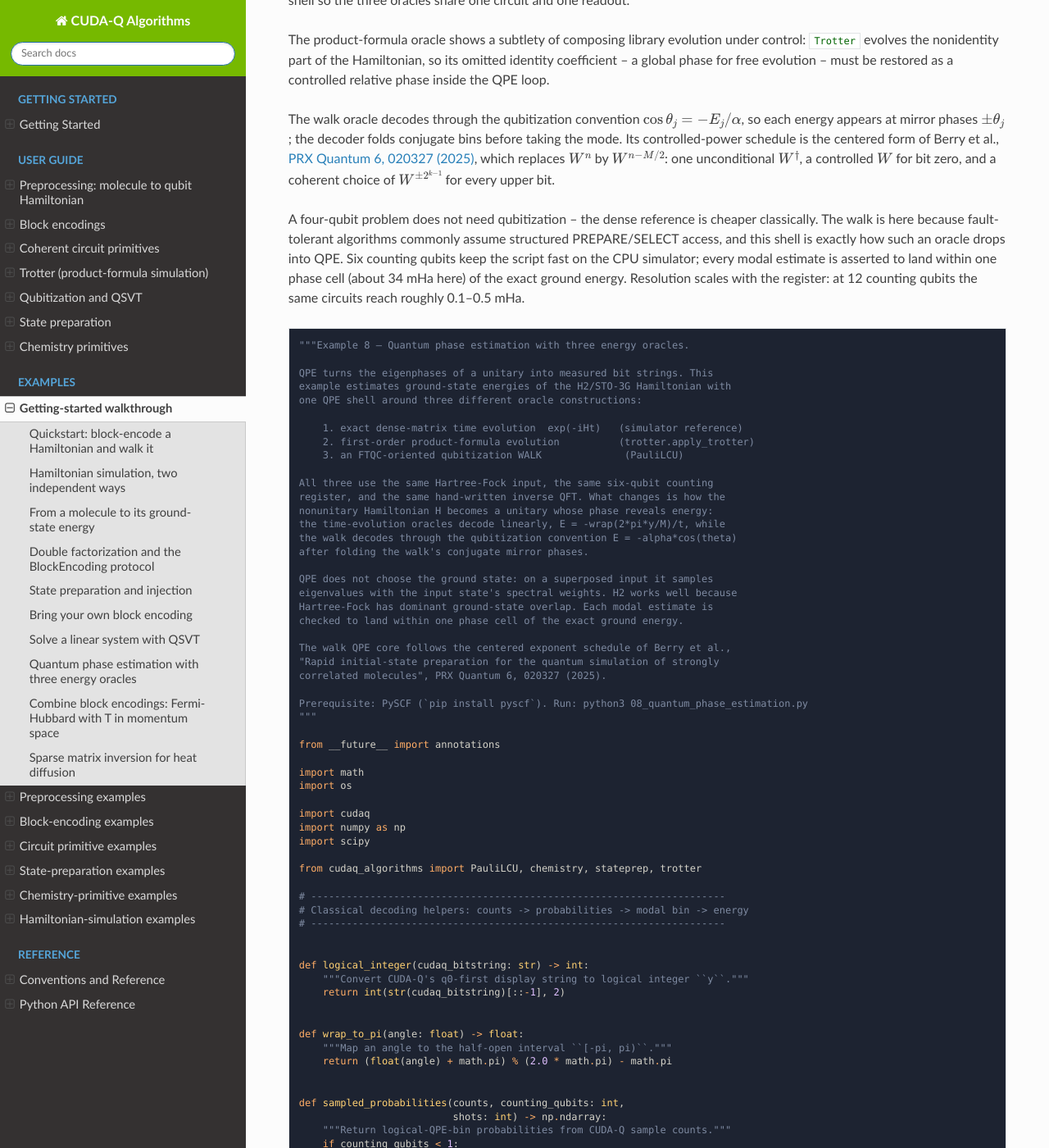
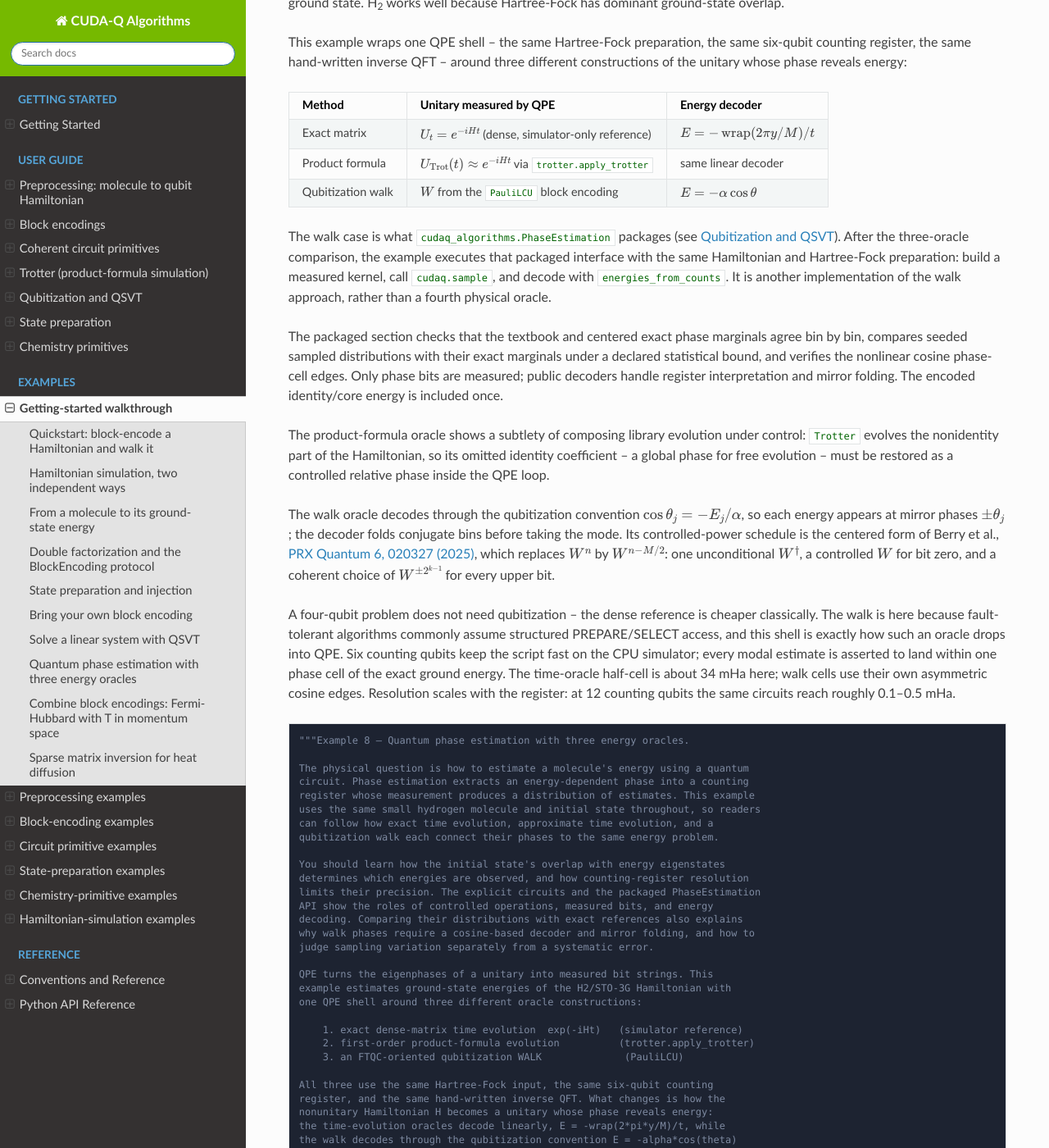
Before and after one commit to NVIDIA/cudaq-algorithms, a Sphinx documentation site: the page built from docs/sphinx/examples_rst/getting_started.rst, in a window 1280 px wide and 1400 px high, scrolled down 21740 px. Shown: the whole window at 82% size. Built offline with Sphinx 7.4.7 and the Read the Docs theme 3.1.0, drawn with Linux system fonts in a browser that asks for light colours; some of the changed text lies outside the part shown.

Commit message:
docs: demonstrate the packaged phase estimation API (#97)
Extends the existing H2 QPE tutorial with `PhaseEstimation` using the
same Hamiltonian and Hartree–Fock input. The original exact-evolution,
Trotter, and centered-walk calculations remain intact. The new section
executes measured circuit generation, sampling, and public count
decoding, checks textbook versus centered exact folded marginals, and
compares seeded unfolded sample distributions to an a priori statistical
bound. Energy acceptance uses nonlinear cosine phase cells, with core
energy included once.

Validation on CUDA-Q 0.16.0.post1, Python 3.12.3, qpp-cpu:

- Standalone example passed: 14 total qubits, six counting bits, 20,000
shots, 63 textbook controlled-walk steps. Seeded phase TV was 0.011999
versus a 0.038363 bound.
- `python3 -m pytest tests/python/test_examples.py -k
08_quantum_phase_estimation -q`: 1 passed in 57.42 s.
- Sphinx HTML build with `-W --keep-going`: passed independently.
- YAPF 0.43.0 and whitespace checks passed.

Independent plan 06 PR against main; no sibling example, library change,
or new dependency is required.

Development is hosted in
[wsttiger/cudaq-algorithms](https://github.com/wsttiger/cudaq-algorithms).
This replaces https://github.com/NVIDIA/cudaq-algorithms/pull/87 after
relocating its branch from upstream to the fork. Existing review
discussion remains on that linked PR. The latest commit history is
preserved unchanged; this relocation does not rerun scientific
validation.

---------

Signed-off-by: Scott Thornton <wsttiger@gmail.com>

```diff
--- a/docs/sphinx/examples/python/08_quantum_phase_estimation.py
+++ b/docs/sphinx/examples/python/08_quantum_phase_estimation.py
@@ -8,6 +8,21 @@
 # ============================================================================ #
 # [Begin Documentation]
 """Example 8 — Quantum phase estimation with three energy oracles.
+
+The physical question is how to estimate a molecule's energy using a quantum
+circuit. Phase estimation extracts an energy-dependent phase into a counting
+register whose measurement produces a distribution of estimates. This example
+uses the same small hydrogen molecule and initial state throughout, so readers
+can follow how exact time evolution, approximate time evolution, and a
+qubitization walk each connect their phases to the same energy problem.
+
+You should learn how the initial state's overlap with energy eigenstates
+determines which energies are observed, and how counting-register resolution
+limits their precision. The explicit circuits and the packaged PhaseEstimation
+API show the roles of controlled operations, measured bits, and energy
+decoding. Comparing their distributions with exact references also explains
+why walk phases require a cosine-based decoder and mirror folding, and how to
+judge sampling variation separately from a systematic error.
 
 QPE turns the eigenphases of a unitary into measured bit strings. This
 example estimates ground-state energies of the H2/STO-3G Hamiltonian with
@@ -29,23 +44,33 @@ eigenvalues with the input state's spectral weights. H2 works well because
 Hartree-Fock has dominant ground-state overlap. Each modal estimate is
 checked to land within one phase cell of the exact ground energy.
 
+The final section executes PhaseEstimation's packaged textbook walk ladder
+on the same input. Its public decoders, exact phase marginal, sampled
+statistical check, and cosine phase cells are compared with the
+centered walk above. This is another implementation of method 3, not another
+physical oracle.
+
 The walk QPE core follows the centered exponent schedule of Berry et al.,
 "Rapid initial-state preparation for the quantum simulation of strongly
 correlated molecules", PRX Quantum 6, 020327 (2025).
 
 Prerequisite: PySCF (`pip install pyscf`). Run: python3 08_quantum_phase_estimation.py
+Add --verbose to show individual validation checks; failures are always reported.
 """
 
 from __future__ import annotations
 
+import argparse
 import math
 import os
+import time
 
 import cudaq
 import numpy as np
 import scipy
 
-from cudaq_algorithms import PauliLCU, chemistry, stateprep, trotter
+from cudaq_algorithms import PauliLCU, PhaseEstimation, chemistry, stateprep, trotter
+from cudaq_algorithms import sim_utils as sim
 
 # ----------------------------------------------------------------------
 # Classical decoding helpers: counts -> probabilities -> modal bin -> energy
@@ -105,7 +130,136 @@ def decode_walk_qpe(probabilities: np.ndarray,
     return mode, -alpha * math.cos(phase)
 
 
+def check(label, error, tolerance=1e-10, *, verbose=False):
+    passed = np.isfinite(error) and error <= tolerance
+    if verbose or not passed:
+        print(f"CHECK {label}: {error:.3e} <= {tolerance:.3e} -> "
+              f"{'PASS' if passed else 'FAIL'}")
+    if not passed:
+        raise AssertionError(label)
+
+
+def packaged_walk_comparison(encoding,
+                             prepare_hartree_fock,
+                             centered_kernel,
+                             centered_sampled,
+                             counting_qubits,
+                             shots,
+                             exact_ground_energy,
+                             *,
+                             verbose=False):
+    print("\nPackaged PhaseEstimation: the same walk, a textbook power ladder")
+    qpe = PhaseEstimation(encoding)
+    measured = qpe.kernel(counting_qubits,
+                          state_prep=prepare_hartree_fock,
+                          measure=True)
+    cudaq.set_random_seed(109)
+    counts = cudaq.sample(measured, shots_count=shots)
+    ranked = qpe.energies_from_counts(counts, counting_qubits, top=3)
+    sampled = qpe.phase_probabilities_from_counts(counts, counting_qubits)
+    # The public decoder also accepts full-register counts, whose layout is
+    # system | phase | ancilla. No manual string slicing is needed here.
+    check("only phase bits measured",
+          max(abs(len(str(bits)) - counting_qubits) for bits in counts),
+          0,
+          verbose=verbose)
+    exact = sim.qpe.phase_probabilities(qpe,
+                                        counting_qubits,
+                                        state_prep=prepare_hartree_fock)
+    bins = 1 << counting_qubits
+    check("exact phase marginal normalized",
+          abs(float(exact.sum()) - 1),
+          verbose=verbose)
+    # A priori union/Hoeffding bound over phase-bin subsets, delta=1e-6.
+    # Compare unfolded distributions before identifying conjugate energies.
+    delta = 1e-6
+    tv_bound = min(
+        1., np.sqrt((bins * np.log(2) + np.log(2 / delta)) / (2 * shots)))
+    tv = lambda a, b: 0.5 * float(np.sum(np.abs(a - b)))
+    check("sampled versus exact unfolded phase TV",
+          tv(sampled, exact),
+          tv_bound,
+          verbose=verbose)
+
+    # Same physical oracle, different schedule and allocation order. The
+    # centered schedule applies W^(n - M/2) instead of W^n; the extra
+    # W^(-M/2) is a phase on each walk eigencomponent, so the phase-register
+    # marginal agrees bin by bin before any folding. Disable measurement in
+    # the centered shell to obtain its exact phase marginal.
+    centered_state = np.asarray(
+        cudaq.get_state(centered_kernel, counting_qubits, encoding.num_system,
+                        encoding.num_ancilla, False))
+    centered_exact = np.sum(np.abs(
+        centered_state.reshape(1 << encoding.num_system,
+                               1 << encoding.num_ancilla, bins))**2,
+                            axis=(0, 1))
+    check("centered versus textbook exact phase marginals",
+          tv(centered_exact, exact),
+          verbose=verbose)
+    check("centered sampled versus its exact unfolded phase TV",
+          tv(centered_sampled, centered_exact),
+          tv_bound,
+          verbose=verbose)
+    check("centered versus textbook sampled phase TV",
+          tv(centered_sampled, sampled),
+          2 * tv_bound,
+          verbose=verbose)
+    decoded = np.array(
+        [qpe.phase_to_energy(j, counting_qubits) for j in range(bins)])
+    expected = -encoding.alpha * np.cos(2 * np.pi * np.arange(bins) / bins)
+    check("public cosine decoder on every phase bin",
+          float(np.max(np.abs(decoded - expected))),
+          verbose=verbose)
+
+    mode, _ = decode_walk_qpe(exact, encoding.alpha)
+    sampled_mode, sampled_energy = decode_walk_qpe(sampled, encoding.alpha)
+    centered_mode, _ = decode_walk_qpe(centered_sampled, encoding.alpha)
+    check("sampled dominant energy matches public ranking",
+          abs(sampled_energy - ranked[0][0]),
+          verbose=verbose)
+    check("centered and textbook dominant energy cell",
+          abs(centered_mode - mode),
+          0,
+          verbose=verbose)
+    check("sampled and exact dominant energy cell",
+          abs(sampled_mode - mode),
+          0,
+          verbose=verbose)
+    lower = -encoding.alpha * math.cos(
+        2 * math.pi * max(0., mode - 0.5) / bins)
+    upper = -encoding.alpha * math.cos(
+        2 * math.pi * min(bins / 2, mode + 0.5) / bins)
+    check("exact ground energy lies in cosine phase cell",
+          max(lower - exact_ground_energy, exact_ground_energy - upper, 0.),
+          1e-9,
+          verbose=verbose)
+    print(
+        f"m={counting_qubits}, shots={shots}, alpha={encoding.alpha:.9f}, "
+        f"total qubits={encoding.num_system+counting_qubits+encoding.num_ancilla}, "
+        f"textbook controlled-walk steps={bins-1}")
+    print(f"sampling seed=109; unfolded TV={tv(sampled, exact):.6f}, "
+          f"a priori bound={tv_bound:.6f}, delta={delta}")
+    for value, probability in ranked:
+        print(f"  folded E={value:+.12f} Ha, probability={probability:.6f}")
+    print(f"ground-energy cell: [{lower:+.9f}, {upper:+.9f}] Ha")
+    print("The encoded Hamiltonian already includes core/nuclear energy once.")
+    print("PhaseEstimation builds circuits and decodes; the caller executes.")
+    print(
+        "QPE weights reflect input overlaps; it does not select the ground state."
+    )
+    print(
+        "Long simulated ladders (from m=13) need sim.run_on_large_stack, "
+        "including when cudaq.sample is the executor; they are not run here.")
+
+
 def main() -> int:
+    parser = argparse.ArgumentParser(description=__doc__.splitlines()[0])
+    parser.add_argument(
+        "--verbose",
+        action="store_true",
+        help="show each validation check (failures are always reported)")
+    verbose = parser.parse_args().verbose
+    started = time.perf_counter()
     cudaq.set_target(os.environ.get("CUDAQ_DEFAULT_SIMULATOR", "qpp-cpu"))
 
     try:
@@ -292,7 +446,8 @@ def main() -> int:
     controlled_walk_dagger = encoding.controlled_adjoint_walk_step_kernel()
 
     @cudaq.kernel
-    def qpe_walk(n_counting_q: int, n_system_q: int, n_signal_q: int):
+    def qpe_walk(n_counting_q: int, n_system_q: int, n_signal_q: int,
+                 measure_phase: bool):
         counting_and_signal = cudaq.qvector(n_counting_q + n_signal_q)
         counting = counting_and_signal.front(n_counting_q)
         signal = counting_and_signal.back(n_signal_q)
@@ -327,7 +482,8 @@ def main() -> int:
                 swap(counting[bit], counting[n_counting_q - 1])
 
         iqft(counting)
-        mz(counting)
+        if measure_phase:
+            mz(counting)
 
     # 6. Execute all three circuits: the same phase register, the same
     #    Hamiltonian, the same Hartree-Fock state, and 20,000 shots each.
@@ -360,6 +516,7 @@ def main() -> int:
                                counting_qubits,
                                system_qubit_count,
                                encoding.num_ancilla,
+                               True,
                                shots_count=shots)
     walk_sampled = sampled_probabilities(walk_counts, counting_qubits, shots)
 
@@ -401,6 +558,15 @@ def main() -> int:
     )
     assert walk_lower - 1e-9 <= exact_ground_energy <= walk_upper + 1e-9
 
+    packaged_walk_comparison(encoding,
+                             prepare_hartree_fock,
+                             qpe_walk,
+                             walk_sampled,
+                             counting_qubits,
+                             shots,
+                             exact_ground_energy,
+                             verbose=verbose)
+    print(f"Total example elapsed: {time.perf_counter()-started:.2f}s")
     print("\nOK — all three QPE oracles land within one phase cell of the "
           "exact ground energy.")
     return 0
--- a/docs/sphinx/examples_rst/getting_started.rst
+++ b/docs/sphinx/examples_rst/getting_started.rst
@@ -136,6 +136,24 @@ with NumPy.
 Quantum phase estimation with three energy oracles
 --------------------------------------------------
 
+The physical question is how to estimate a molecule's energy using a quantum
+circuit. Phase estimation extracts an energy-dependent phase into a counting
+register whose measurement produces a distribution of estimates. This example
+uses the same small hydrogen molecule and initial state throughout, so readers
+can follow how exact time evolution, approximate time evolution, and a
+qubitization walk each connect their phases to the same energy problem.
+
+You should learn how the initial state's overlap with energy eigenstates
+determines which energies are observed, and how counting-register resolution
+limits their precision. The explicit circuits and the packaged PhaseEstimation
+API show the roles of controlled operations, measured bits, and energy
+decoding. Comparing their distributions with exact references also explains
+why walk phases require a cosine-based decoder and mirror folding, and how to
+judge sampling variation separately from a systematic error.
+
+Individual validation checks are shown with ``--verbose``. All checks still
+run by default, and failures are always reported.
+
 Quantum phase estimation reads the eigenphases of a unitary into a counting
 register: for :math:`U|E_j\rangle = e^{2\pi i \phi_j}|E_j\rangle`, an
 :math:`m`-qubit register and the controlled powers :math:`U^{2^k}` build a
@@ -165,8 +183,18 @@ three different constructions of the unitary whose phase reveals energy:
      - :math:`E = -\alpha\cos\theta`
 
 The walk case is what `cudaq_algorithms.PhaseEstimation` packages (see
-:doc:`../guide/qubitization_qsvt`); the example keeps its own shell so the
-three oracles share one circuit and one readout.
+:doc:`../guide/qubitization_qsvt`). After the three-oracle comparison, the
+example executes that packaged interface with the same Hamiltonian and
+Hartree-Fock preparation: build a measured kernel, call ``cudaq.sample``,
+and decode with ``energies_from_counts``. It is another implementation
+of the walk approach, rather than a fourth physical oracle.
+
+The packaged section checks that the textbook and centered exact phase
+marginals agree bin by bin, compares seeded sampled distributions with
+their exact marginals under a declared statistical bound, and verifies
+the nonlinear cosine phase-cell edges. Only phase bits
+are measured; public decoders handle register interpretation and mirror
+folding. The encoded identity/core energy is included once.
 
 The product-formula oracle shows a subtlety of composing library evolution
 under control: `Trotter` evolves the nonidentity part of the Hamiltonian, so
@@ -187,7 +215,8 @@ cheaper classically. The walk is here because fault-tolerant algorithms
 commonly assume structured PREPARE/SELECT access, and this shell is exactly
 how such an oracle drops into QPE. Six counting qubits keep the script fast
 on the CPU simulator; every modal estimate is asserted to land within one
-phase cell (about 34 mHa here) of the exact ground energy. Resolution scales
+phase cell of the exact ground energy. The time-oracle half-cell is about
+34 mHa here; walk cells use their own asymmetric cosine edges. Resolution scales
 with the register: at 12 counting qubits the same circuits reach roughly
 0.1--0.5 mHa.
 
```
Also changed, not shown: docs/sphinx/guide/qubitization_qsvt.rst (+25 -0 lines).
